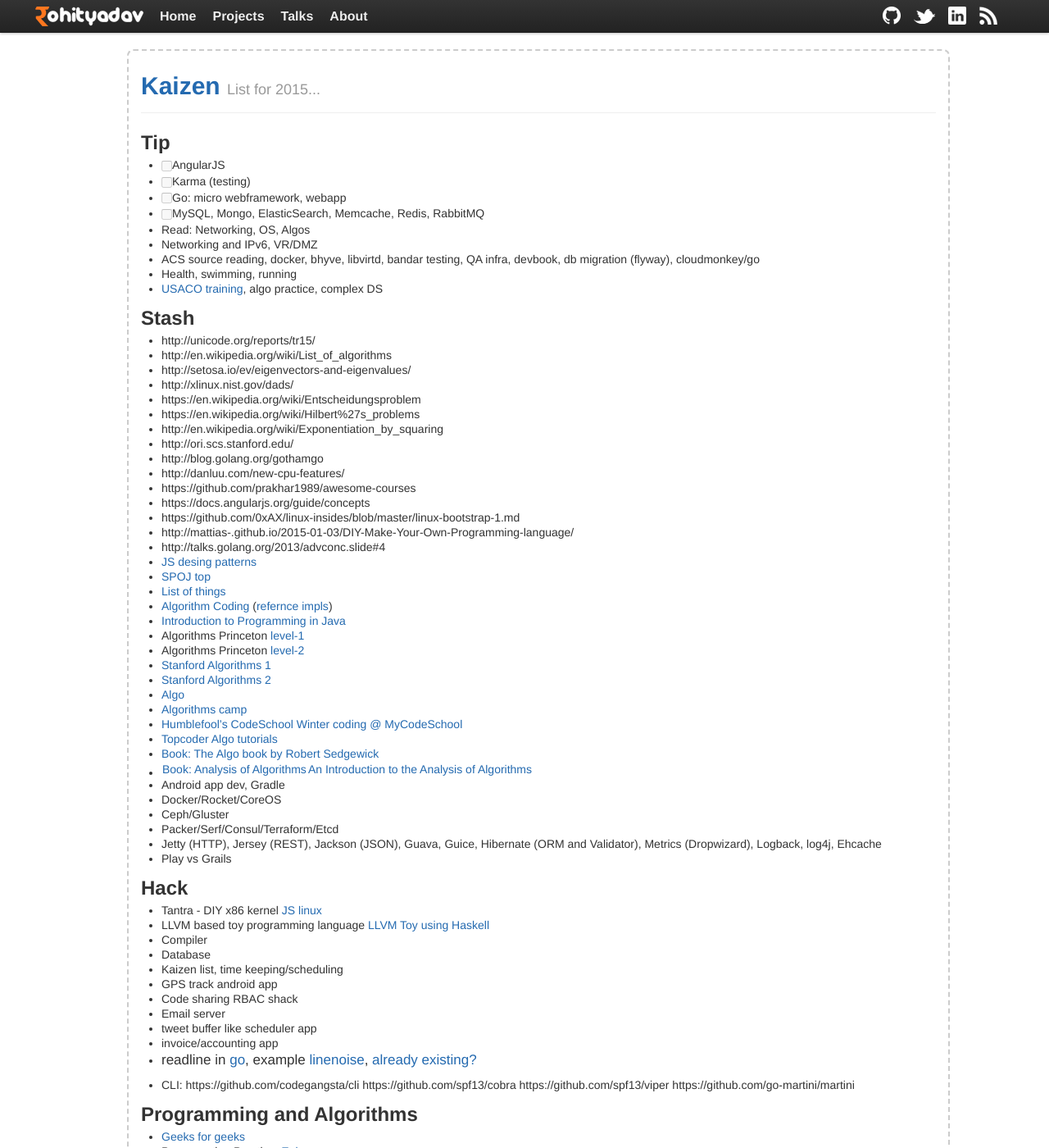
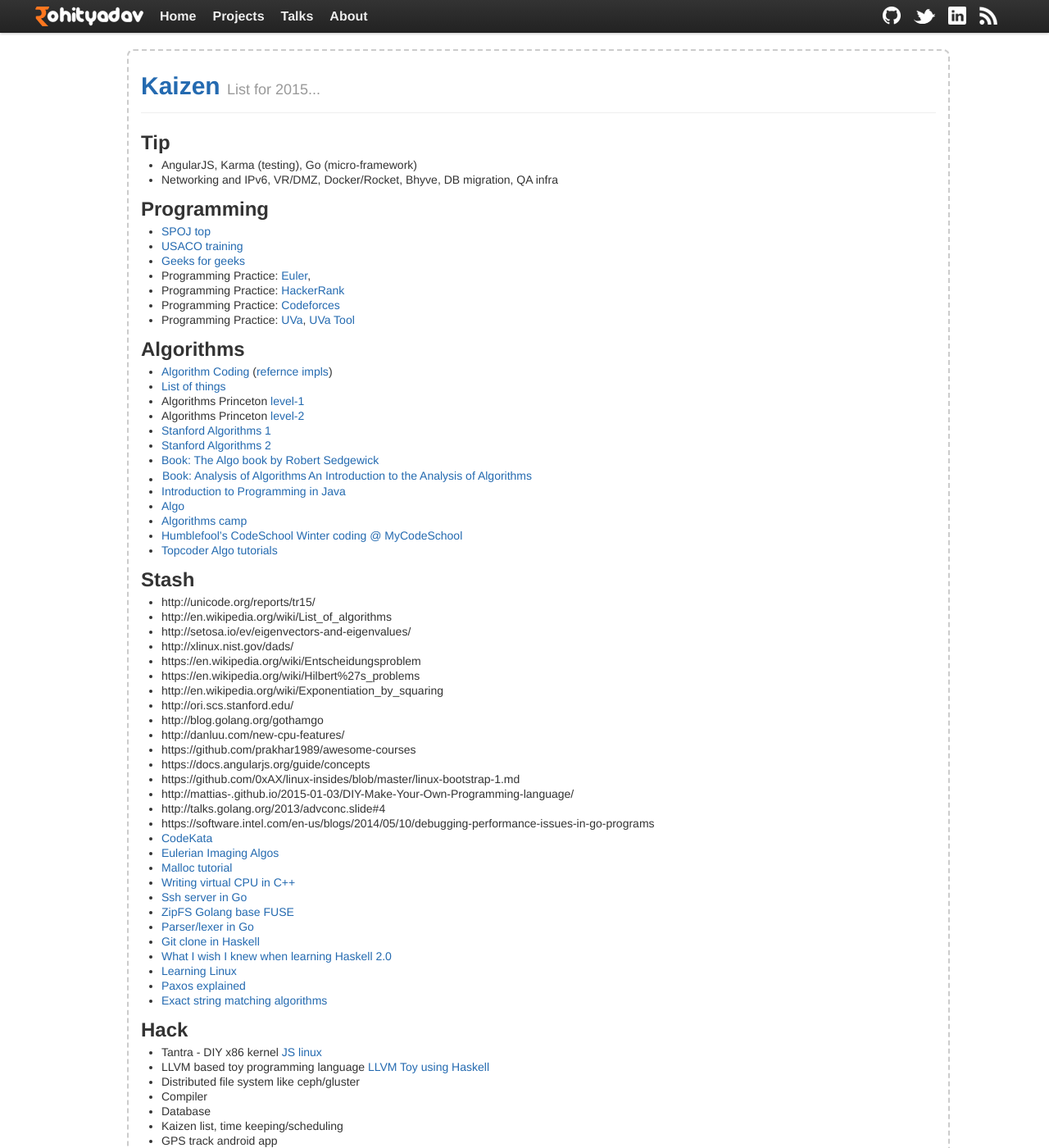
Before and after one commit to rohityadavcloud/rohityadavcloud.github.io, a Jekyll site: the page built from kaizen/index.markdown, in a window 1280 px wide and 1400 px high. Shown: the whole window at 82% size. Built offline with Jekyll 4.4.1, drawn with Linux system fonts in a browser that asks for light colours; some of the changed text lies outside the part shown.

Commit message:
shuffle
Signed-off-by: Rohit Yadav <rohit.yadav@shapeblue.com>

```diff
--- a/kaizen/index.markdown
+++ b/kaizen/index.markdown
@@ -6,15 +6,34 @@
 
 ## Tip
 
-- [ ] AngularJS
-- [ ] Karma (testing)
-- [ ] Go: micro webframework, webapp
-- [ ] MySQL, Mongo, ElasticSearch, Memcache, Redis, RabbitMQ
-- Read: Networking, OS, Algos
-- Networking and IPv6, VR/DMZ
-- ACS source reading, docker, bhyve, libvirtd, bandar testing, QA infra, devbook, db migration (flyway), cloudmonkey/go
-- Health, swimming, running
-- [USACO training](http://train.usaco.org/usacogate), algo practice, complex DS
+- AngularJS, Karma (testing), Go (micro-framework)
+- Networking and IPv6, VR/DMZ, Docker/Rocket, Bhyve, DB migration, QA infra
+
+## Programming
+
+- [SPOJ top](http://www.spoj.com/problems/classical/sort=-6)
+- [USACO training](http://train.usaco.org/usacogate)
+- [Geeks for geeks](http://www.geeksforgeeks.org/)
+- Programming Practice: [Euler](http://projecteuler.net/),
+- Programming Practice: [HackerRank](https://www.hackerrank.com/)
+- Programming Practice: [Codeforces](http://codeforces.com/)
+- Programming Practice: [UVa](http://uva.onlinejudge.org), [UVa Tool](http://uhunt.felix-halim.net/id/0)
+
+## Algorithms
+
+- [Algorithm Coding](./algorithms.html) ([refernce impls](https://github.com/kennyledet/Algorithm-Implementations))
+- [List of things](http://discuss.codechef.com/questions/48877/data-structures-and-algorithms)
+- Algorithms Princeton [level-1](https://class.coursera.org/algs4partI-003/lecture)
+- Algorithms Princeton [level-2](https://class.coursera.org/algs4partII-002/lecture)
+- [Stanford Algorithms 1](https://www.coursera.org/course/algo)
+- [Stanford Algorithms 2](https://www.coursera.org/course/algo2)
+- [Book: The Algo book by Robert Sedgewick](http://algs4.cs.princeton.edu/home/)
+- [Book: Analysis of Algorithms](https://www.coursera.org/course/aofa) | [An Introduction to the Analysis of Algorithms](http://aofa.cs.princeton.edu/home/)
+- [Introduction to Programming in Java](http://introcs.cs.princeton.edu/java/home/)
+- [Algo](http://www.aduni.org/courses/algorithms/index.php?view=cw)
+- [Algorithms camp](http://www.youtube.com/watch?v=vZ2Wn6Ly8Ok&playnext=1&list=PL713C10F05D6BB7BF)
+- [Humblefool's CodeSchool](http://mycodeschool.com/problems) [Winter coding @ MyCodeSchool](http://wintercoding.mycodeschool.com/)
+- [Topcoder Algo tutorials](http://community.topcoder.com/tc?module=Static&d1=tutorials&d2=alg_index)
 
 ## Stash
 
@@ -33,34 +52,25 @@
 - https://github.com/0xAX/linux-insides/blob/master/linux-bootstrap-1.md
 - http://mattias-.github.io/2015-01-03/DIY-Make-Your-Own-Programming-language/
 - http://talks.golang.org/2013/advconc.slide#4
-- [JS desing patterns](http://addyosmani.com/resources/essentialjsdesignpatterns/book/#mediatorpatternjavascript)
-- [SPOJ top](http://www.spoj.com/problems/classical/sort=-6)
-- [List of things](http://discuss.codechef.com/questions/48877/data-structures-and-algorithms)
-- [Algorithm Coding](./algorithms.html) ([refernce impls](https://github.com/kennyledet/Algorithm-Implementations))
-- [Introduction to Programming in Java](http://introcs.cs.princeton.edu/java/home/)
-- Algorithms Princeton [level-1](https://class.coursera.org/algs4partI-003/lecture)
-- Algorithms Princeton [level-2](https://class.coursera.org/algs4partII-002/lecture)
-- [Stanford Algorithms 1](https://www.coursera.org/course/algo)
-- [Stanford Algorithms 2](https://www.coursera.org/course/algo2)
-- [Algo](http://www.aduni.org/courses/algorithms/index.php?view=cw)
-- [Algorithms camp](http://www.youtube.com/watch?v=vZ2Wn6Ly8Ok&playnext=1&list=PL713C10F05D6BB7BF)
-- [Humblefool's CodeSchool](http://mycodeschool.com/problems) [Winter coding @ MyCodeSchool](http://wintercoding.mycodeschool.com/)
-- [Topcoder Algo tutorials](http://community.topcoder.com/tc?module=Static&d1=tutorials&d2=alg_index)
-- [Book: The Algo book by Robert Sedgewick](http://algs4.cs.princeton.edu/home/)
-- [Book: Analysis of Algorithms](https://www.coursera.org/course/aofa) | [An Introduction to the Analysis of Algorithms](http://aofa.cs.princeton.edu/home/)
-
-
-- Android app dev, Gradle
-- Docker/Rocket/CoreOS
-- Ceph/Gluster
-- Packer/Serf/Consul/Terraform/Etcd
-- Jetty (HTTP), Jersey (REST), Jackson (JSON), Guava, Guice, Hibernate (ORM and Validator), Metrics (Dropwizard), Logback, log4j, Ehcache
-- Play vs Grails
+- https://software.intel.com/en-us/blogs/2014/05/10/debugging-performance-issues-in-go-programs
+- [CodeKata](http://codekata.com/)
+- [Eulerian Imaging Algos](http://people.csail.mit.edu/mrub/evm/#code)
+- [Malloc tutorial](http://danluu.com/malloc-tutorial/)
+- [Writing virtual CPU in C++](http://megalomaniacbore.blogspot.ch/2014/04/virtual-cpu-in-c-4001-cpu.html)
+- [Ssh server in Go](http://blog.appsdeck.eu/post/105010314493/writing-a-replacement-to-openssh-using-go-2-2)
+- [ZipFS Golang base FUSE](https://github.com/bazillion/zipfs)
+- [Parser/lexer in Go](http://blog.gopheracademy.com/advent-2014/parsers-lexers/)
+- [Git clone in Haskell](http://stefan.saasen.me/articles/git-clone-in-haskell-from-the-bottom-up)
+- [What I wish I knew when learning Haskell 2.0](http://dev.stephendiehl.com/hask/#cabal)
+- [Learning Linux](http://www.tldp.org/LDP/tlk/tlk-toc.html)
+- [Paxos explained](http://harry.me/blog/2014/12/27/neat-algorithms-paxos/?hn=1)
+- [Exact string matching algorithms](http://www-igm.univ-mlv.fr/~lecroq/string/)
 
 ## Hack
 
 - Tantra - DIY x86 kernel [JS linux](https://github.com/levskaya/jslinux-deobfuscated)
 - LLVM based toy programming language [LLVM Toy using Haskell](http://www.stephendiehl.com/llvm/)
+- Distributed file system like ceph/gluster
 - Compiler
 - Database
 - Kaizen list, time keeping/scheduling
```
Also changed, not shown: other parts of kaizen/index.markdown (+2 -25 lines).
